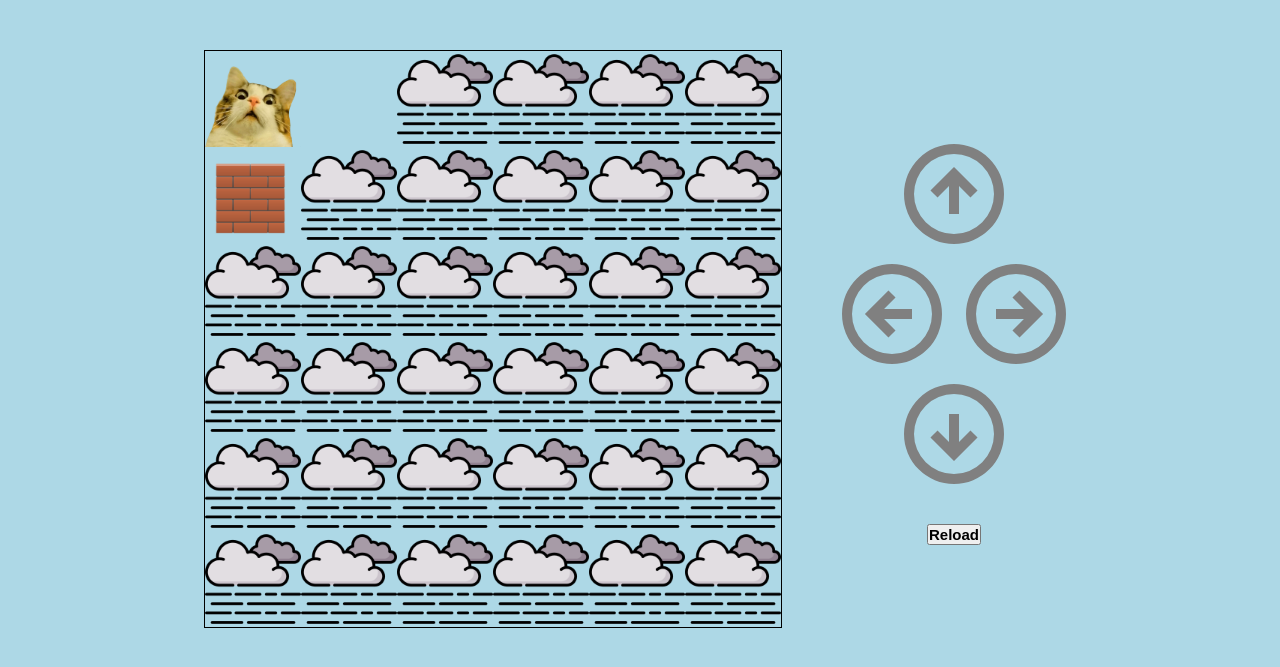
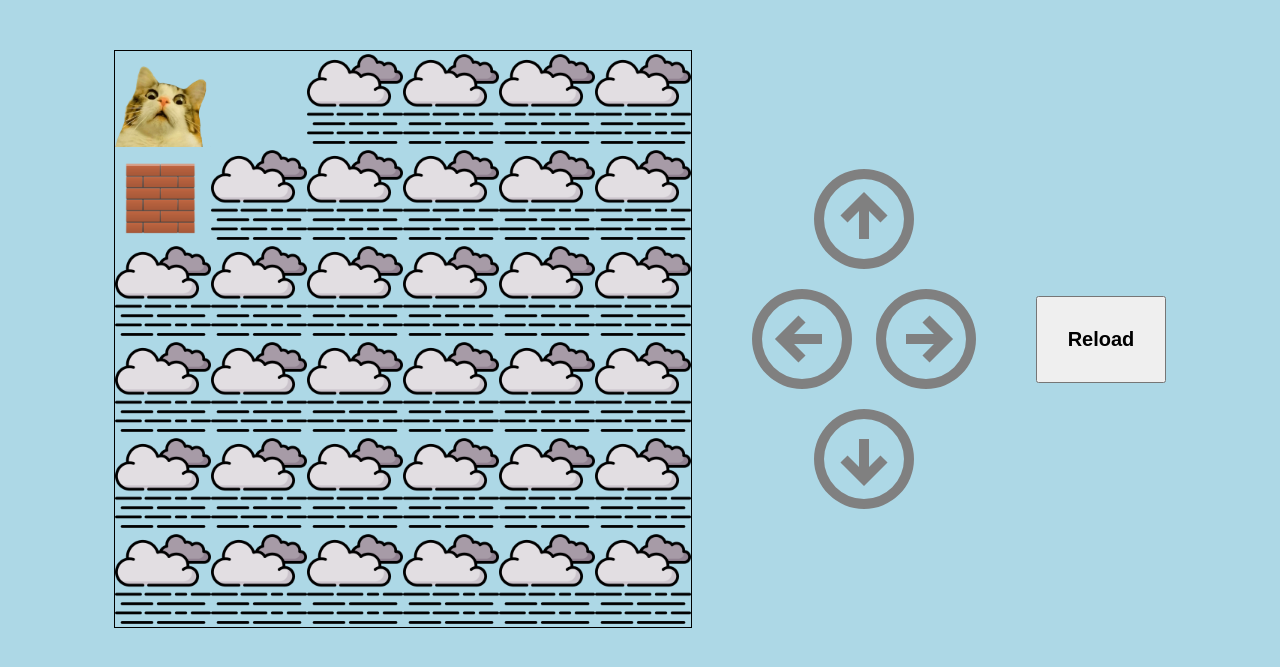
Before and after one commit to Zeroc00L88/greatestMaze, a PHP site: page / in a window 1280 px wide. Shown: the part 67-734 px from the top of the page. Run offline with PHP 8.4, Linux system fonts and the light colour scheme.

Commit message:
solved bug when reloading load maze when click on arrow

```diff
--- a/assets/css/style.css
+++ b/assets/css/style.css
@@ -107,3 +107,8 @@ h1 {
 #down {
     mask-image: url(../images/down.svg);
 }
+
+#reload {
+    padding: 30px;
+    font-size: 20px;
+}
--- a/index.php
+++ b/index.php
@@ -18,9 +18,6 @@
 <?php
 
     session_start();
-    if (isset($_POST["reload"])){
-        unset($_SESSION);
-    }
 
     // W = wall; F = fog; C = Cat; E = Empty; M = Mouse
     $displayedArr = [
@@ -133,11 +130,12 @@
         }
         return $arrDisp;
     }
-    // Reloading button
+    //Reloading button
     if (isset($_POST["reload"])){
         session_destroy();
+        header("refresh:0");
     }
-    // Chose a random maze
+    //Chose a random maze
     if (!isset($_SESSION["maze"])){
         $_SESSION["maze"] = randArr();
     }
@@ -171,6 +169,8 @@
             <input id='down' class='arrow' type='submit' name='down' value=''>
         </div>
     </div>
+</form>
+<form method='POST'>
     <div>
         <input id='reload' type='submit' name='reload' value='Reload'>
     </div>
```
